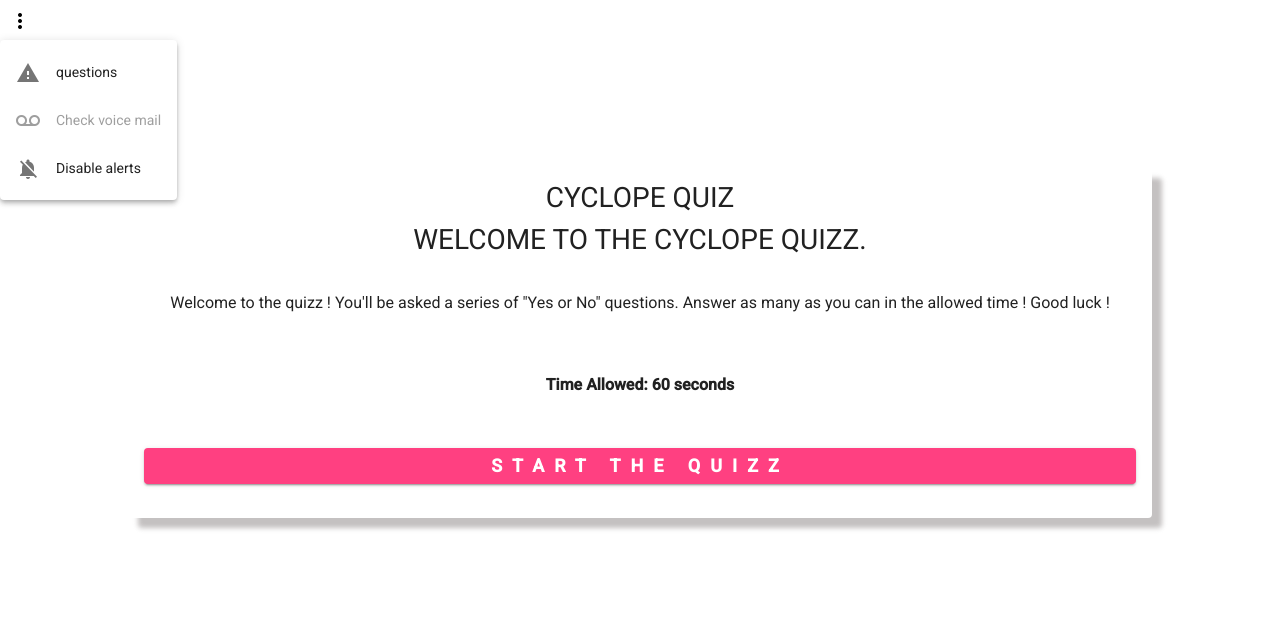
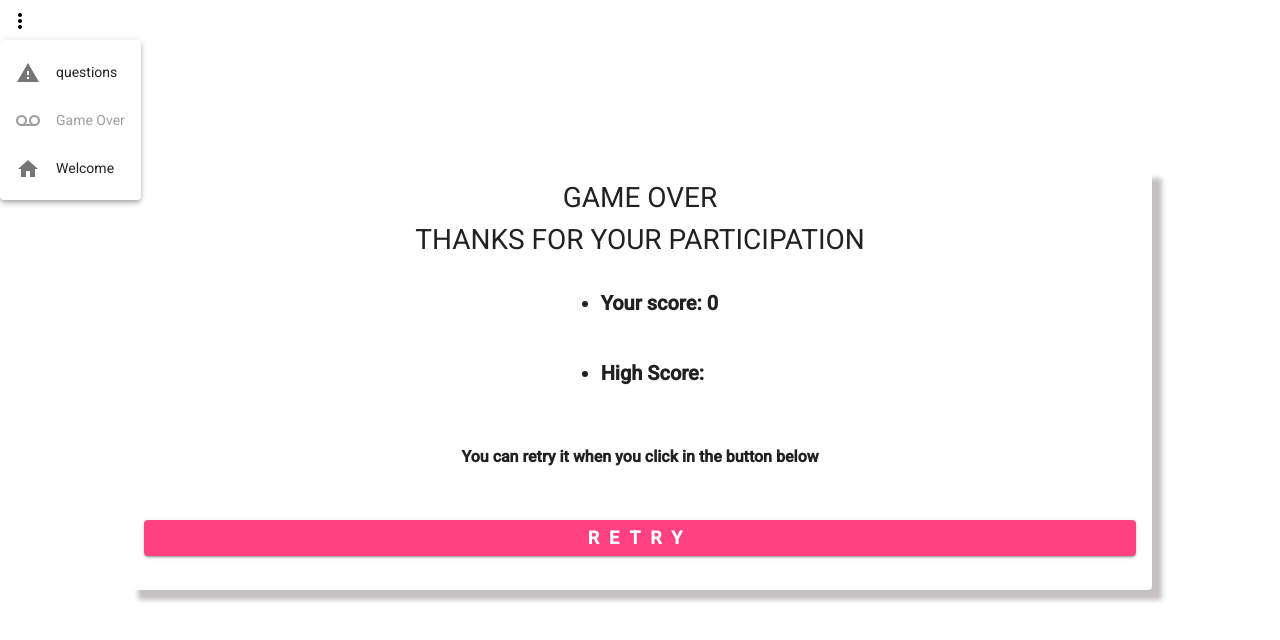
Before and after one commit to teraluis/cyclope, an Angular app: page /game-over in a window 1280 px wide. Both pictures are taken after a click on the button "more_vert". Shown: the top 640 px of the page. Built offline with nearby package versions, Linux system fonts and the light colour scheme.

Commit message:
game over

```diff
--- a/src/app/core/menu.ts
+++ b/src/app/core/menu.ts
@@ -2,5 +2,6 @@
 export enum MenuStep {
   HOME = '/home',
   QUESTIONS = '/questions',
+  GAME_OVER = '/game-over',
   EMPTY = ''
 }
--- a/src/app/modules/game-over/game-over.component.html
+++ b/src/app/modules/game-over/game-over.component.html
@@ -1 +1,17 @@
-<p>game-over works!</p>
+<div class="welcome">
+  <mat-card class="shadow">
+    <h3>Game Over</h3>
+    <h4>{{getMessage()}}</h4>
+    <div style="padding:0 42%; width: auto">
+      <ul *ngIf="scoreIsLoad">
+        <li>Your score: {{score}}</li>
+        <li>High Score: {{highScore}}</li>
+      </ul>
+    </div>
+
+    <p><b>You can retry it when you click in the button below</b></p>
+    <button mat-raised-button color="accent"
+            (click)="start()"
+            style="width: 100%">Retry</button>
+  </mat-card>
+</div>
--- a/src/app/modules/game-over/game-over.component.scss
+++ b/src/app/modules/game-over/game-over.component.scss
@@ -0,0 +1,32 @@
+$sizeHeight: 5em;
+.welcome {
+  padding: 10%;
+  height: $sizeHeight; /* hauteur du parent */
+  line-height: $sizeHeight; /* hauteur de ligne (identique) */
+  white-space: nowrap; /* interdiction de passer à la ligne */
+}
+h3, h4 {
+  text-align: center;
+  text-transform: uppercase;
+  font-size: 2em;
+}
+p {
+  text-align: center;
+  font-size: 16px;
+}
+
+button {
+  text-transform: uppercase;
+  font-size: 18px;
+  font-weight: bold;
+  letter-spacing: 10px;
+}
+
+.shadow {
+  box-shadow: 10px 10px 5px 0px rgba(176,172,172,0.75);
+}
+
+ul li {
+  font-weight: bold;
+  font-size: 20px;
+}
--- a/src/app/modules/game-over/game-over.component.ts
+++ b/src/app/modules/game-over/game-over.component.ts
@@ -1,4 +1,8 @@
 import { Component, OnInit } from '@angular/core';
+import {MenuStep} from '../../core/menu';
+import {Router} from '@angular/router';
+import {ScoreService} from '../../services/front/score.service';
+import {Subscription} from 'rxjs';
 
 @Component({
   selector: 'app-game-over',
@@ -6,10 +10,30 @@ import { Component, OnInit } from '@angular/core';
   styleUrls: ['./game-over.component.scss']
 })
 export class GameOverComponent implements OnInit {
-
-  constructor() { }
+  score = 0;
+  highScore = localStorage.getItem('highScore');
+  scoreIsLoad = false;
+  scoreSubscription: Subscription;
+  constructor(private _router: Router, public scoreService: ScoreService) { }
 
   ngOnInit(): void {
+    this.scoreSubscription = this.scoreService.scoreSubject.subscribe( (score) => {
+      this.score = score;
+      this.scoreIsLoad = true;
+    });
+    this.scoreService.emitScoreSubject();
+  }
+
+  start() {
+    this._router.navigate([MenuStep.QUESTIONS]);
+  }
+
+  getMessage(): string {
+    if (this.score > parseInt(this.highScore, 10)) {
+      return 'congratulations you beat your score';
+    } else {
+      return 'Thanks for your participation';
+    }
   }
 
 }
--- a/src/app/modules/question/question.component.ts
+++ b/src/app/modules/question/question.component.ts
@@ -32,7 +32,7 @@ export class QuestionComponent implements OnInit, OnChanges {
   constructor(private _actorsService: ActorsService, private _moviesService: MoviesService) { }
 
   ngOnChanges(changes: SimpleChanges): void {
-    if (!changes.movieId.firstChange && changes.movieId.currentValue !== changes.movieId.previousValue) {
+    if (!changes.movieId.firstChange) {
       this.initCasting();
       this.initMovie();
     }
@@ -62,6 +62,7 @@ export class QuestionComponent implements OnInit, OnChanges {
           notFound: true,
           next: false
         });
+        this.isLoadActor = false;
       }
     });
   }
@@ -82,6 +83,7 @@ export class QuestionComponent implements OnInit, OnChanges {
           notFound: true,
           next: false
         });
+        this.isLoadMovie = false;
       }
     });
   }
@@ -104,12 +106,11 @@ export class QuestionComponent implements OnInit, OnChanges {
     });
   }
 
-
 }
 
 export interface Notification {
   msg: string;
   correct?: boolean;
   notFound: boolean;
-  next?: boolean
+  next?: boolean;
 }
--- a/src/app/modules/questions/questions.component.html
+++ b/src/app/modules/questions/questions.component.html
@@ -6,12 +6,15 @@
   </div>
 </div>
 <div class="scores">
-  <div class="score align-right">HIGH SCORE :</div>
-  <div class="score align-left">{{highScore}}</div>
+  <div class="score align-right">
+    <span matBadge="{{highScore}}" matBadgeSize="medium" matBadgeOverlap="false" matBadgeColor="accent">--HIGH SCORE--</span>
+  </div>
 </div>
 <div class="scores">
-  <div class="score align-right">CURRENT SCORE :</div>
-  <div class="score align-left">{{score}}</div>
+  <div class="score align-right">
+    <span matBadge="{{score}}" matBadgeSize="medium" matBadgeOverlap="false" matBadgeColor="primary">
+      --SCORE--</span>
+  </div>
 </div>
 <app-question [castingId]="castingId"
               [movieId]="movieId"
--- a/src/app/modules/questions/questions.component.ts
+++ b/src/app/modules/questions/questions.component.ts
@@ -1,27 +1,36 @@
-import { Component, OnInit } from '@angular/core';
+import {Component, OnDestroy, OnInit} from '@angular/core';
 import {Notification} from '../question/question.component';
 import {Rand} from '../../core/Rand';
+import {Router} from '@angular/router';
+import {MenuStep} from '../../core/menu';
+import {Subscription} from 'rxjs';
+import {ScoreService} from '../../services/front/score.service';
 @Component({
   selector: 'app-questions',
   templateUrl: './questions.component.html',
   styleUrls: ['./questions.component.scss']
 })
-export class QuestionsComponent implements OnInit {
+export class QuestionsComponent implements OnInit, OnDestroy {
 
   highScore: number;
   score: number;
   seconders = 0;
   minutes = 0;
   maxSec = 60;
-  movies = 100;
   movieId: number;
   castingId: number;
   question: number;
   private _totalSecondes = 0;
   private _timer;
-  constructor() { }
+  scoreSubscription: Subscription;
+
+  constructor(private router: Router, public scoreService: ScoreService) { }
 
   ngOnInit(): void {
+    this.scoreSubscription = this.scoreService.scoreSubject.subscribe( (score) => {
+      this.score = score;
+    });
+    this.scoreService.emitScoreSubject();
     this.initScore();
     this.startChronometer();
     this.executeRands();
@@ -39,6 +48,11 @@ export class QuestionsComponent implements OnInit {
   stop() {
     if (this._totalSecondes >= this.maxSec) {
       clearInterval(this._timer);
+      if (this.score > this.highScore) {
+        localStorage.setItem('highScore', String(this.score));
+      }
+      this.scoreService.setScore(this.score);
+      this.router.navigate([MenuStep.GAME_OVER]);
     }
   }
 
@@ -53,13 +67,14 @@ export class QuestionsComponent implements OnInit {
 
   executeRands() {
     if (Rand.pile(100)) {
-      this.movieId = Rand.getRandomArbitrary(11, 300);
+      this.movieId = Rand.getRandomInt(300);
       this.castingId = this.movieId;
     } else {
       this.movieId = Rand.getRandomInt(300);
       this.castingId = Rand.getRandomInt(300);
     }
   }
+
   onNotify($event: Notification) {
     if ($event.notFound) {
       this.executeRands();
@@ -74,8 +89,11 @@ export class QuestionsComponent implements OnInit {
     }
   }
 
-
   getAnswer() {
     return (this.movieId === this.castingId);
   }
+
+  ngOnDestroy(): void {
+    //this.scoreSubscription.unsubscribe();
+  }
 }
--- a/src/app/pages/home/menu/menu.component.html
+++ b/src/app/pages/home/menu/menu.component.html
@@ -6,12 +6,12 @@
     <mat-icon>report_problem</mat-icon>
     <span>questions</span>
   </button>
-  <button mat-menu-item disabled>
+  <button mat-menu-item disabled [routerLink]="'/game-over'">
     <mat-icon>voicemail</mat-icon>
-    <span>Check voice mail</span>
+    <span>Game Over</span>
   </button>
-  <button mat-menu-item>
-    <mat-icon>notifications_off</mat-icon>
-    <span>Disable alerts</span>
+  <button mat-menu-item [routerLink]="'/welcome'">
+    <mat-icon>home</mat-icon>
+    <span>Welcome</span>
   </button>
 </mat-menu>
--- /dev/null
+++ b/src/app/services/front/score.service.ts
@@ -0,0 +1,22 @@
+import { Injectable } from '@angular/core';
+import {Subject} from 'rxjs';
+
+@Injectable({
+  providedIn: 'root'
+})
+export class ScoreService {
+
+  score = 0;
+  scoreSubject = new Subject<number>();
+
+  constructor() { }
+
+  emitScoreSubject() {
+    this.scoreSubject.next(this.score);
+  }
+
+  setScore(score: number) {
+    this.score = score;
+    this.emitScoreSubject();
+  }
+}
```
Also changed, not shown: src/app/app-routing.module.ts (+6 -3 lines).
